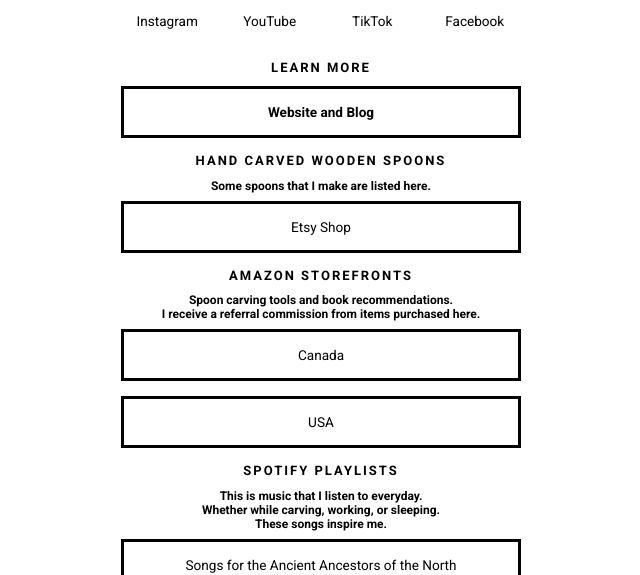
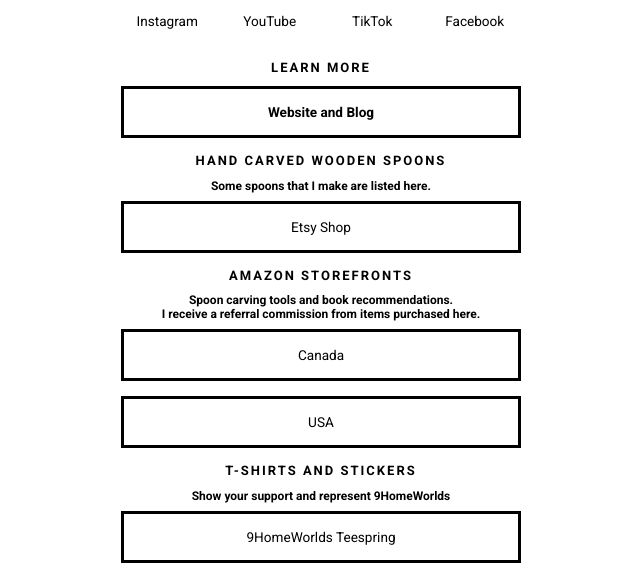
Before and after one commit to 9HomeWorlds/9homeworlds.github.io, a plain HTML site: page index.html in a window 1280 px wide. Shown: the part 207-782 px from the top of the page, without its empty margins (319-959 px from the left). Drawn offline with Linux system fonts and the light colour scheme.

Commit message:
added tspring

```diff
--- a/index.html
+++ b/index.html
@@ -53,6 +53,13 @@
         <a href="https://www.amazon.ca/shop/9homeworlds" target="_blank">Canada</a>
         <a href="https://www.amazon.com/shop/9homeworlds" target="_blank">USA</a>
 
+		<!-- Merch -->
+        <h2>T-Shirts and Stickers</h2>
+
+		<h1>Show your support and represent 9HomeWorlds</h1>
+
+        <a href="https://teespring.com/stores/9homeworlds" target="_blank">9HomeWorlds Teespring</a>
+
 		<!-- Spotify Playlists -->
         <h2>Spotify Playlists</h2>
 
```
